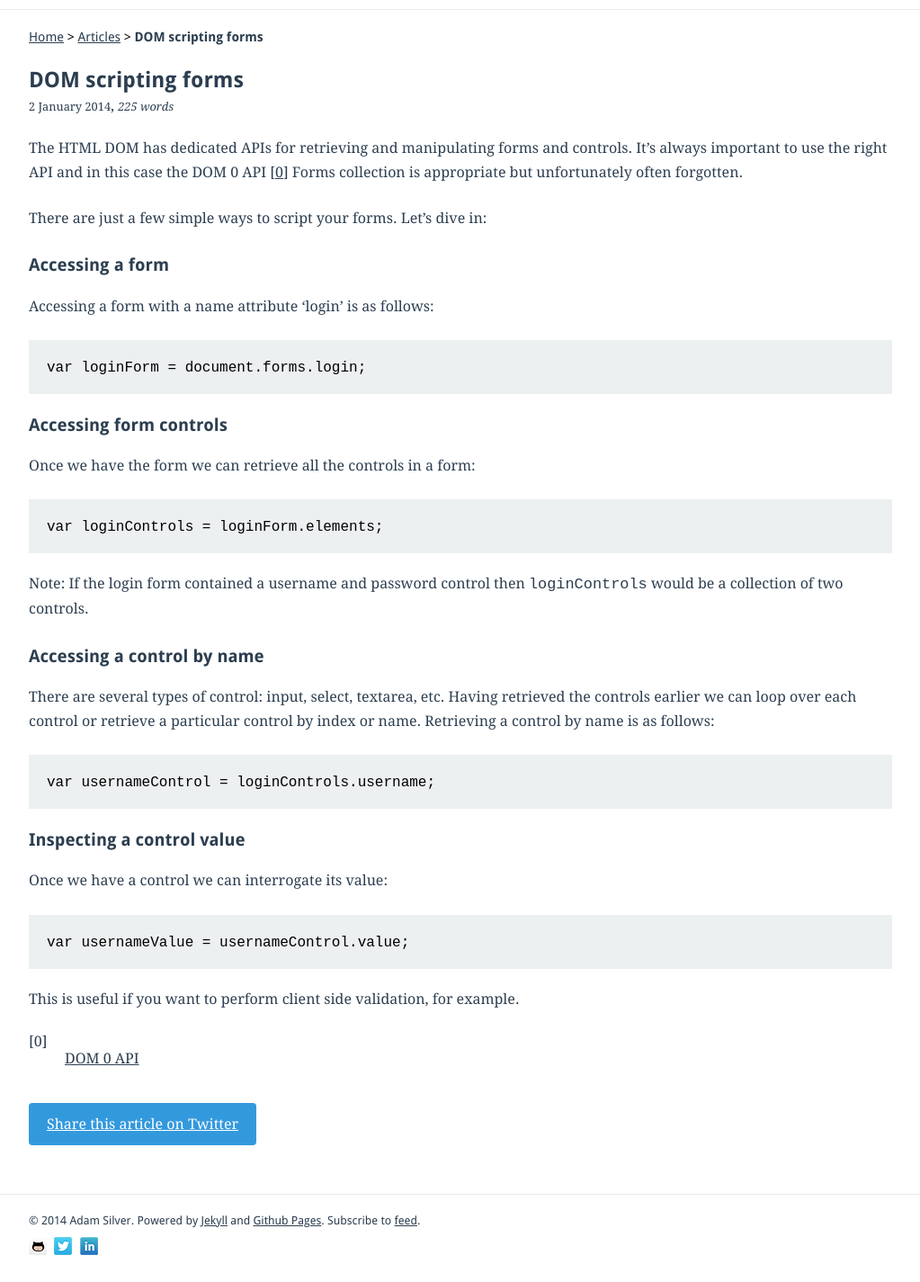
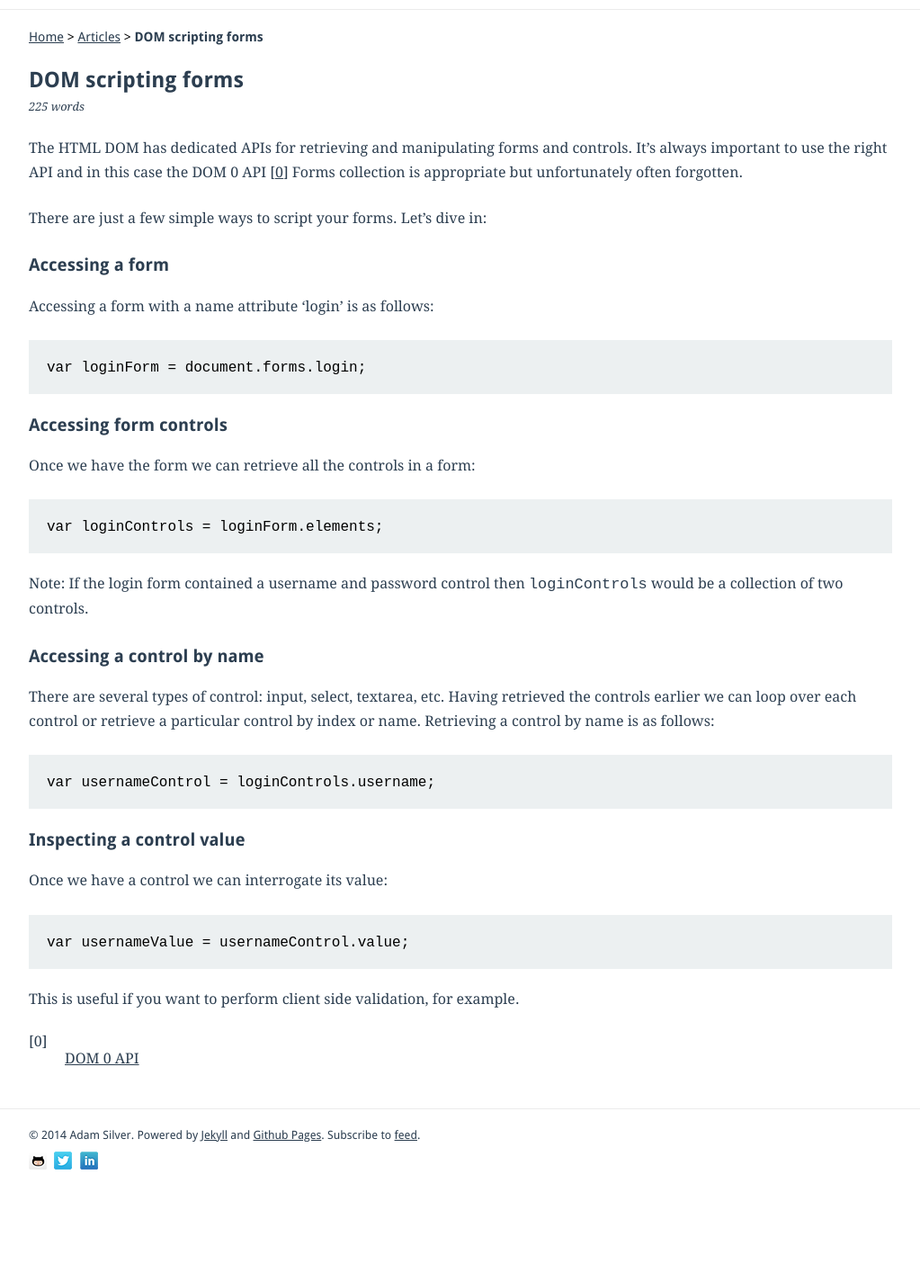
Before and after one commit to adamsilver/adamsilver.io-jekyll, a Jekyll site: the page built from _posts/2014-01-02-dom-scripting-forms.md, in a window 1280 px wide, cut to the strip 150-1575 px from the top of the page. Shown: the whole strip at 90% size, without its empty margins (128-1151 px from the left). Built offline with Jekyll 4.4.1, drawn with Linux system fonts in a browser that asks for light colours; Markdown is read by kramdown in place of the engine named in the settings; after the commit the page ends 1480 px from its top, so only the background shows below that.

Commit message:
removed dates, fixed up accessibility issues

```diff
--- a/_includes/articleList.html
+++ b/_includes/articleList.html
@@ -4,7 +4,6 @@
 			<li class="article">
 				<h3><a class="title" href="{{ post.url }}">{{ post.title }}</a></h3>
 				<div class="meta">
-                    <span class="date">{{ post.date | date: "%-d %B %Y"  }}</span>,
                     <span class="wordCount">{{ post.content | number_of_words }} words</span>
 				</div>
 			</li>
--- a/_includes/footer.html
+++ b/_includes/footer.html
@@ -2,9 +2,9 @@
     <div id="footerInner">
         <p>&copy; 2014 Adam Silver. Powered by <a href="http://jekyllrb.com/">Jekyll</a> and <a href="http://pages.github.com/">Github Pages</a>. Subscribe to <a href="http://feeds.feedburner.com/adamsilver">feed</a>. </p>
         <p class="social">
-            <a href="http://www.github.com/adamsilver/"><img src="/img/icons/webicon-github-s.png" alt="Github"></a>
-            <a href="http://www.twitter.com/adambsilver/"><img src="/img/icons/webicon-twitter-s.png" alt="Twitter"></a>
-            <a href="http://uk.linkedin.com/in/adambsilver/"><img src="/img/icons/webicon-linkedin-s.png" alt="LinkedIn"></a>
+            <a href="http://www.github.com/adamsilver/"><img src="/img/icons/webicon-github-s.png" alt="Github" width="20" height="20"></a>
+            <a href="http://www.twitter.com/adambsilver/"><img src="/img/icons/webicon-twitter-s.png" alt="Twitter" width="20" height="20"></a>
+            <a href="http://uk.linkedin.com/in/adambsilver/"><img src="/img/icons/webicon-linkedin-s.png" alt="LinkedIn" width="20" height="20"></a>
         </p>
     </div>
 </div>
--- a/_includes/header.html
+++ b/_includes/header.html
@@ -1,7 +1,7 @@
 <div id="header">
     <div id="headerInner">
         <div id="logo">
-            <div class="avatar"><a href="/"><img src="/img/avatar.jpg" alt="Adam Silver" height="32" width="32"></a></div>
+            <div class="avatar"><a href="/"><img src="/img/avatar.jpg" alt="Adam Silver photo" height="32" width="32"></a></div>
             <h1><a href="/">Adam Silver</a> <span>Front-end web developer, based in London</span></h1>
         </div>
         {% include navigation.html %}
--- a/_layouts/post.html
+++ b/_layouts/post.html
@@ -14,19 +14,18 @@
                     <a href="/articles/">Articles</a> >
                     <span>{{ page.title }}</span>
                 </div>
-                <!--<div id="back"><a class="back" href="/articles/">Back to articles</a></div>-->
             </div>
 
             <div id="post">
 
                 <h1>{{ page.title }}</h1>
                 <p class="meta">
-                    <span class="date">{{ page.date | date: "%-d %B %Y"  }}</span>,
+                    <!-- <span class="date">{{ page.date | date: "%-d %B %Y"  }}</span>, -->
                     <span class="wordCount">{{ page.content | number_of_words }} words</span>
                 </p>
                 {{ content }}
 
-                <p class="share"><a href="https://twitter.com/share?source=tweetbutton&text={{page.title}}&via=adambsilver&url={{site.url}}{{page.url}}&hashtags=frontend" target="_blank">Share this article on Twitter</a></p>
+                <!-- <p class="share"><a href="https://twitter.com/share?source=tweetbutton&text={{page.title}}&via=adambsilver&url={{site.url}}{{page.url}}&hashtags=frontend" target="_blank">Share this article on Twitter</a></p> -->
             </div>
         </div>
         {% include footer.html %}
```
